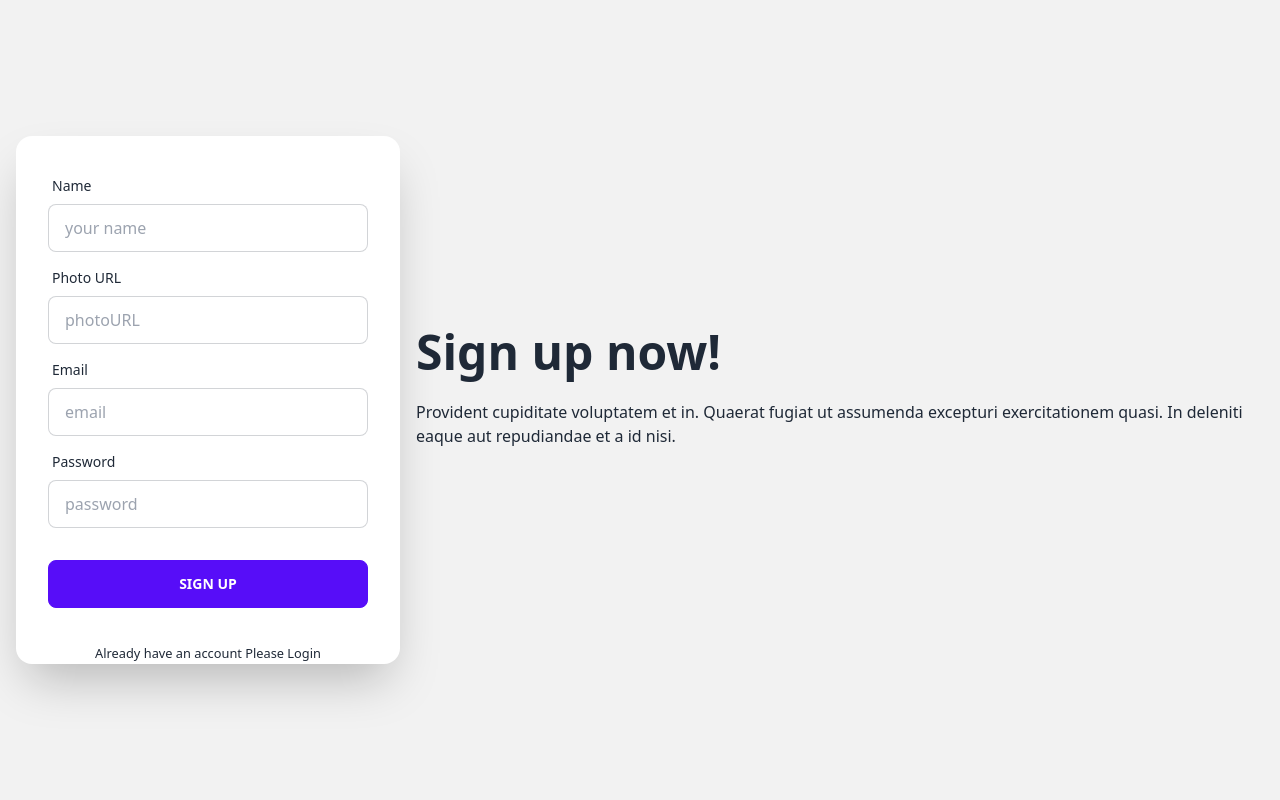
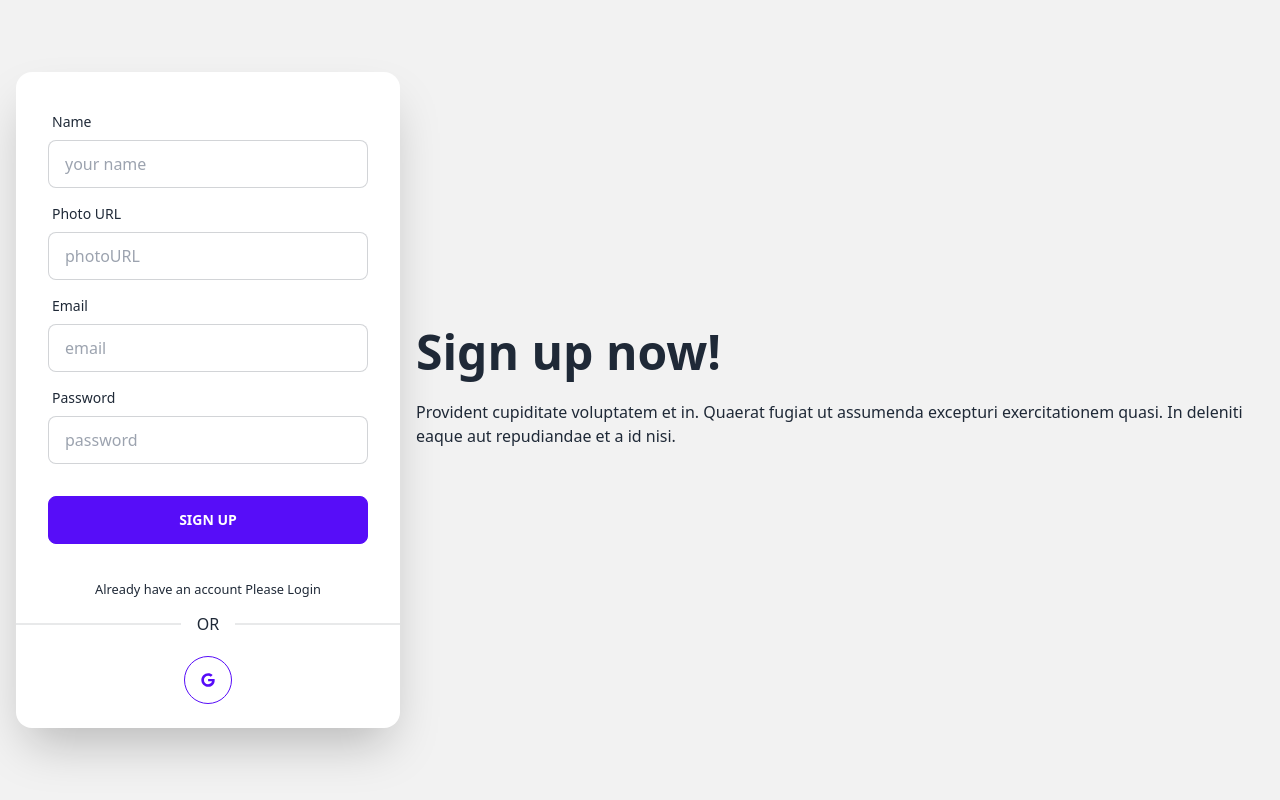
Before and after one commit to dola-barai/bistro-boss-client, a React (Vite) app: page /signUp in a window 1280 px wide. Built offline with nearby package versions, Linux system fonts and the light colour scheme; no server answers.

Commit message:
social login added

```diff
--- a/src/Pages/Login/Login.jsx
+++ b/src/Pages/Login/Login.jsx
@@ -1,9 +1,10 @@
 import { useContext, useEffect, useState } from 'react';
 import { loadCaptchaEnginge, LoadCanvasTemplate, validateCaptcha } from 'react-simple-captcha';
-import { AuthContext } from '../../providers/AuthProvider';
+import { AuthContext } from '../../Providers/AuthProvider';
 import { Link, useLocation, useNavigate } from 'react-router-dom';
 import { Helmet } from 'react-helmet-async';
 import Swal from 'sweetalert2'
+import SocialLogin from '../Shared/SocialLogin/SocialLogin';
 
 const Login = () => {
     const [disabled, setDisabled] = useState(true);
@@ -89,6 +90,7 @@
                                 <input disabled={false} className="btn btn-primary" type="submit" value="Login" />
                             </div>
                         </form>
+                        <SocialLogin></SocialLogin>
                         <p><small>New Here? <Link to="/signUp">Create an account</Link> </small></p>
                     </div>
                 </div>
--- /dev/null
+++ b/src/Pages/Shared/SocialLogin/SocialLogin.jsx
@@ -0,0 +1,53 @@
+import { useContext } from "react";
+import { FaGoogle } from "react-icons/fa";
+import { AuthContext } from "../../../Providers/AuthProvider";
+import { useLocation, useNavigate } from "react-router-dom";
+
+const SocialLogin = () => {
+    const {googleSignIn} = useContext(AuthContext)
+    const navigate = useNavigate();
+    const location = useLocation();
+
+    const from = location.state?.from?.pathname || "/";
+
+    const handleGoogleSignIn = () => {
+        googleSignIn()
+        .then(result => {
+            const loggedUser = result.user;
+            console.log(loggedUser);
+
+            const savedUser = {name: loggedUser.displayName, email: loggedUser.email}
+            fetch('http://localhost:5000/users', {
+                method: 'POST',
+                headers: {
+                    'content-type': 'application/json'
+                },
+                body: JSON.stringify(savedUser)
+            })
+                .then(res => res.json())
+                .then(data => {
+                    if (data.insertedId) {
+
+
+                        navigate(from, { replace: true });
+                    }
+                })
+
+
+        });
+
+    };
+
+    return (
+        <div>
+            <div className="divider">OR</div>
+            <div className="w-full text-center my-6">
+            <button onClick={handleGoogleSignIn} className="btn btn-circle btn-outline btn-primary">
+                <FaGoogle></FaGoogle>
+            </button>
+            </div>
+        </div>
+    );
+};
+
+export default SocialLogin;
--- a/src/Pages/SignUp/SignUp.jsx
+++ b/src/Pages/SignUp/SignUp.jsx
@@ -2,8 +2,9 @@
 import { Helmet } from 'react-helmet-async';
 import { useForm } from 'react-hook-form';
 import { Link, useNavigate } from 'react-router-dom';
-import { AuthContext } from '../../providers/AuthProvider';
+import { AuthContext } from '../../Providers/AuthProvider';
 import Swal from 'sweetalert2';
+import SocialLogin from '../Shared/SocialLogin/SocialLogin';
 
 
 const SignUp = () => {
@@ -13,18 +14,30 @@
         reset,
         formState: { errors },
     } = useForm();
-      const navigate = useNavigate();
-    const { createUser, updateUserProfile } = useContext(AuthContext)
+    const { createUser, updateUserProfile } = useContext(AuthContext);
+    const navigate = useNavigate()
 
     const onSubmit = data => {
-        console.log(data)
+        console.log(data);
         createUser(data.email, data.password)
             .then(result => {
+
                 const loggedUser = result.user;
                 console.log(loggedUser);
+
                 updateUserProfile(data.name, data.photoURL)
                     .then(() => {
-                console.log('user updated');
+                        const savedUser = {name: data.name, email: data.email}
+                        fetch('http://localhost:5000/users', {
+                            method: 'POST',
+                            headers: {
+                                'content-type': 'application/json'
+                            },
+                            body: JSON.stringify(savedUser)
+                        })
+                            .then(res => res.json())
+                            .then(data => {
+                                if (data.insertedId) {
                                     reset();
                                     Swal.fire({
                                         position: 'top-end',
@@ -32,14 +45,16 @@
                                         title: 'Your work has been saved',
                                         showConfirmButton: false,
                                         timer: 1500
+                                    });
+                                    navigate('/')
+                                }
                             })
-                  navigate('/');
-              }).catch((error) => {
-                console.log(error);
-              });
+
                     })
-        .then(error => console.log(error))
-    };
+                    .catch(error => console.log(error))
+            })
+    }
+
 
     return (
         <>
@@ -58,15 +73,15 @@
                                 <label className="label">
                                     <span className="label-text">Name</span>
                                 </label>
-                            <input type="text" {...register('name', { required: true })}  name='name' placeholder="your name" className="input input-bordered" />
+                                <input type="text" {...register('name', { required: true })} name='name' placeholder="your name" className="input input-bordered" />
                                 {errors.name && <span className='text-red-600'>This field is required</span>}
                             </div>
                             <div className="form-control">
                                 <label className="label">
                                     <span className="label-text">Photo URL</span>
                                 </label>
-                            <input type="text" {...register('photoURL', { required: true })}  name='photoURL' placeholder="photoURL" className="input input-bordered" />
-                            {errors.name && <span className='text-red-600'>This field is required</span>}
+                                <input type="text" {...register('photoURL', { required: true })} name='photoURL' placeholder="photoURL" className="input input-bordered" />
+                                {errors.photoURL && <span className='text-red-600'>This field is required</span>}
                             </div>
                             <div className="form-control">
                                 <label className="label">
@@ -87,6 +102,7 @@
                             </div>
                         </form>
                         <p className='text-center'><small>Already have an account <Link to='/login'>Please Login</Link></small></p>
+                        <SocialLogin></SocialLogin>
                     </div>
                 </div>
             </div>
--- a/src/Providers/AuthProvider.jsx
+++ b/src/Providers/AuthProvider.jsx
@@ -1,5 +1,5 @@
 import { createContext, useEffect, useState } from "react";
-import { createUserWithEmailAndPassword, getAuth, onAuthStateChanged, signInWithEmailAndPassword, signOut, updateProfile } from "firebase/auth";
+import { GoogleAuthProvider, createUserWithEmailAndPassword, getAuth, onAuthStateChanged, signInWithEmailAndPassword, signInWithPopup, signOut, updateProfile } from "firebase/auth";
 import app from "../Firebase/firebase.config";
 
 
@@ -9,6 +9,9 @@
 const AuthProvider = ({children}) => {
     const [user, setUser] = useState(null);
     const [loading, setLoading] = useState(true)
+
+    const googleProvider = new GoogleAuthProvider();
+
 
     const createUser = (email, password) => {
         setLoading(true);
@@ -20,13 +23,18 @@
         return signInWithEmailAndPassword(auth, email, password)
     }
 
+    const googleSignIn = () => {
+        setLoading(true)
+        return signInWithPopup(auth, googleProvider)
+    }
+
     const logOut = () => {
         setLoading(true)
         return signOut(auth)
     }
 
     const updateUserProfile = (name, photo) => {
-        updateProfile(auth.currentUser, {
+        return updateProfile(auth.currentUser, {
             displayName: name, photoURL: photo
           })
     }
@@ -47,7 +55,8 @@
         createUser,
         signIn,
         logOut,
-        updateUserProfile
+        updateUserProfile,
+        googleSignIn
     }
     return (
         <AuthContext.Provider value={authInfo}>
--- a/src/Routes/Routes.jsx
+++ b/src/Routes/Routes.jsx
@@ -45,7 +45,7 @@
     },
     {
       path: "/dashboard",
-      element: <Dashboard></Dashboard>,
+      element: <PrivateRoute><Dashboard></Dashboard></PrivateRoute>,
       children: [
         {
           path: "myCart",
```
Lines whose indentation alone changed are shown as unchanged.
